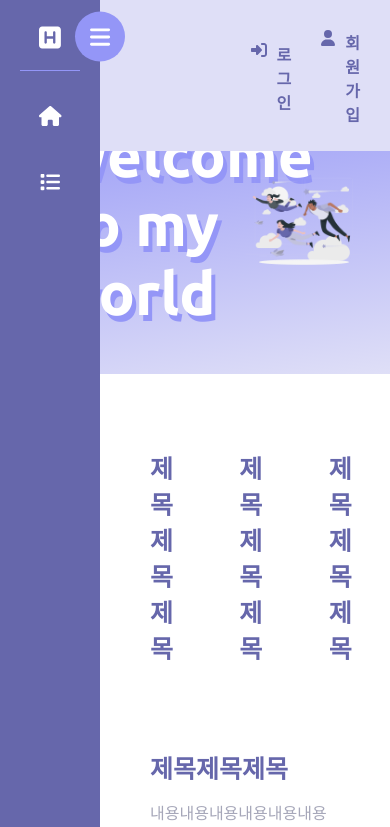
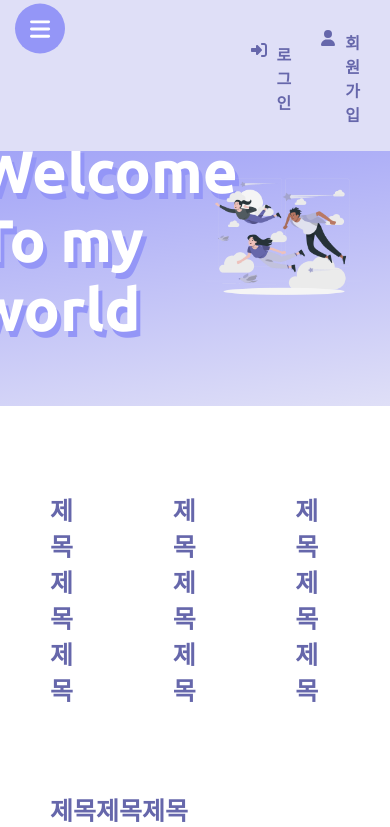
Before and after one commit to dev-chloe/hangout-with-me-2022, a React (Create React App) app: page / in a window 390 px wide. Shown: the top 827 px of the page. Built offline with nearby package versions, Linux system fonts and the light colour scheme.

Commit message:
refactor responsive Sidebar

```diff
--- a/src/components/Sidebar/Sidebar.module.scss
+++ b/src/components/Sidebar/Sidebar.module.scss
@@ -126,6 +126,7 @@
         ul {
           li {
             a {
+              justify-content: flex-start;
               p {
                 display: block;
               }
@@ -174,3 +175,74 @@
     }
   }
 }
+
+@media screen and (max-width: 600px) {
+  .sidebar {
+    max-width: 0px;
+    padding: 25px 0 20px;
+    &.toggled {
+      max-width: 80%;
+      padding: 25px 20px 20px;
+      .logo {
+        a {
+          display: flex;
+          svg {
+            margin-right: 20px;
+          }
+          p {
+            display: block;
+          }
+        }
+        .close_btn {
+          right: -45px;
+        }
+      }
+      nav {
+        ul {
+          li {
+            a {
+              display: flex;
+              justify-content: flex-start;
+              p,
+              svg,
+              &::before  {
+                display: block;
+              }
+              &:hover {
+                svg {
+                  color: $wt;
+                }
+              }
+            }
+          }
+        }
+      }
+    }
+    .logo {
+      a {
+        display: none;
+      }
+      .close_btn {
+        right: -65px;
+      }
+    }
+    nav {
+      ul {
+        li {
+          a {
+            p,
+            svg,
+            &::before {
+              display: none;
+            }
+            &:hover {
+              svg {
+                color: $wt;
+              }
+            }
+          }
+        }
+      }
+    }
+  }
+}
--- a/src/style/style.scss
+++ b/src/style/style.scss
@@ -134,3 +134,11 @@ input {
     }
   }
 }
+
+@media screen and (max-width: 600px) {
+  .App {
+    >.container {
+      padding: 74px 0 0 0;
+    }
+  }
+}
```
